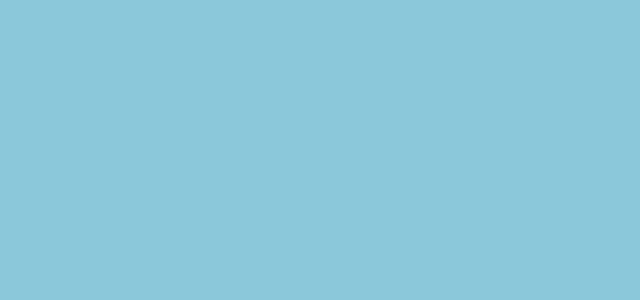
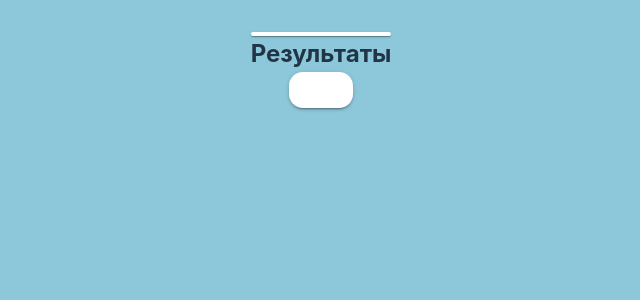
Before and after one commit to ZgerskiiM/splitchecks, a Vue app: page /result in a window 1280 px wide. Shown: the top 300 px of the page, without its empty margins (319-959 px from the left). Built offline with nearby package versions, Linux system fonts and the light colour scheme.

Commit message:
router перенесен в router.js

```diff
--- a/src/components/ProductList.vue
+++ b/src/components/ProductList.vue
@@ -63,6 +63,7 @@ const handleSelectionChange = (productId, personId, isSelected) => {
 
 const toggle = () => {
     if (productStore.products.length >= 1) {
+
         router.push({ name: 'result' });
     } else {
         alert("Добавьте хотя бы одну позицию");
--- /dev/null
+++ b/src/components/ResultList.vue
@@ -0,0 +1,55 @@
+<script setup>
+import { ref } from "vue";
+import { v4 as uuidv4 } from 'uuid';
+import { useRouter } from 'vue-router';
+import { usePeopleStore } from '/src/stores/PeopleStore';
+import { useProductStore } from '/src/stores/ProductStore';
+
+const router = useRouter();
+const peopleStore = usePeopleStore();
+const productStore = useProductStore();
+const firstname = ref('');
+const valid = ref(true);
+
+</script>
+
+<template>
+    <v-card
+    class="d-flex
+    flex-column
+    align-center
+    justify-center pt-1"></v-card>
+    <h2>Результаты</h2>
+    <v-btn @click ="FullCost" ></v-btn>
+</template>
+
+<style scoped lang="scss">
+.v-btn {
+    border-radius: 1em
+}
+
+  .v-text-field {
+    width: 12em
+  }
+
+  .v-list-item-avatar {
+    background-color: blue
+  }
+
+  .v-divider {
+    width: 50em
+  }
+
+  .v-card {
+    border-radius: 1em
+  }
+
+  .v-list-item {
+    .v-card {
+      border-radius:0em
+    }
+    .v-btn {
+      border-radius:10em
+    }
+  }
+</style>
--- a/src/main.js
+++ b/src/main.js
@@ -1,19 +1,10 @@
 import App from './App.vue';
-
-
 import { createPinia } from 'pinia';
 import { createApp } from 'vue'
 import { createVuetify } from 'vuetify';
-import { createRouter, createWebHistory } from 'vue-router';
-import Main from './pages/Main.vue';
-import AddingPeople from './pages/AddingPeople.vue';
-import AddingChecks from './pages/AddingChecks.vue';
-import Result from './pages/Result.vue';
-
-
+import { router } from './routers/router.js'
 import './style.scss';
 import 'vuetify/styles';
-
 import * as components from 'vuetify/components';
 import * as directives from 'vuetify/directives';
 import '@mdi/font/css/materialdesignicons.css';
@@ -23,18 +14,8 @@ const vuetify = createVuetify({
   directives,
 });
 
-const router = createRouter({
-  routes: [
-  {path: '/', component: Main},
-  {path: '/addpeople', name: 'addpeople', component: AddingPeople},
-  {path: '/checks', name: 'addchecks', component: AddingChecks},
-  {path: '/result', name: 'result', component: Result},
-],
-  history: createWebHistory()
-});
-
 const app = createApp(App);
 app.use(createPinia());
 app.use(router);
+app.use(vuetify);
 app.mount('#app');
-app.use(vuetify);
--- a/src/pages/Result.vue
+++ b/src/pages/Result.vue
@@ -1,5 +1,6 @@
 <script setup>
+import ResultList from '/src/components/ResultList.vue';
 </script>
 <template>
-
+    <ResultList></ResultList>
 </template>
--- a/src/routers/router.js
+++ b/src/routers/router.js
@@ -0,0 +1,16 @@
+import { createRouter, createWebHistory } from 'vue-router';
+
+import Main from '/src/pages/Main.vue';
+import AddingPeople from '/src/pages/AddingPeople.vue';
+import AddingChecks from '/src/pages/AddingChecks.vue';
+import Result from '/src/pages/Result.vue';
+
+export const router = createRouter({
+    routes: [
+    {path: '/', component: Main},
+    {path: '/addpeople', name: 'addpeople', component: AddingPeople},
+    {path: '/checks', name: 'addchecks', component: AddingChecks},
+    {path: '/result', name: 'result', component: Result},
+  ],
+    history: createWebHistory()
+  });
```
Also changed, not shown: src/pages/AddingPeople.vue (line endings or trailing spaces).
